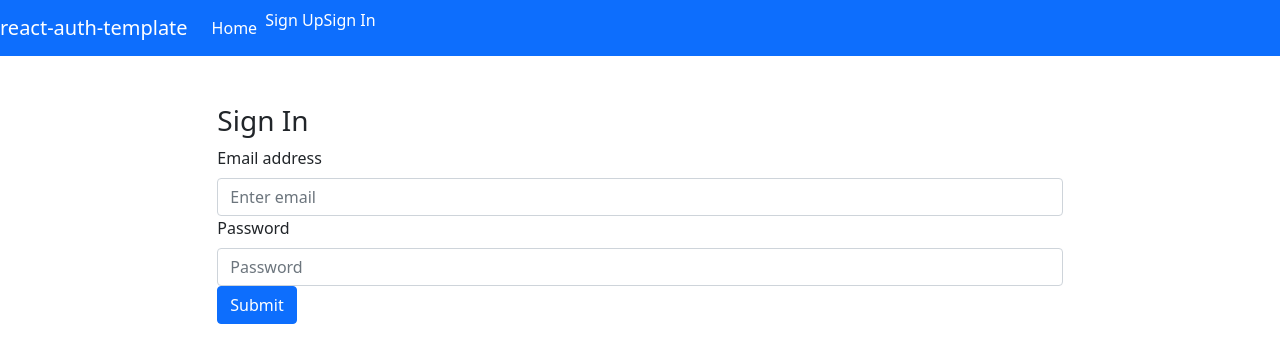
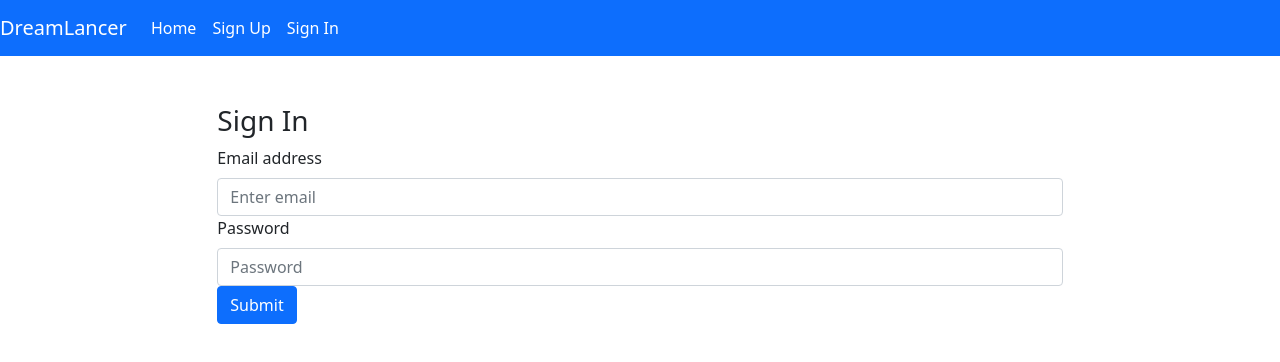
Before and after one commit to Zene09/client-dreamlancer, a React (Create React App) app: page /sign-in in a window 1280 px wide. Shown: the top 362 px of the page. Built offline with nearby package versions, Linux system fonts and the light colour scheme.

Commit message:
bug fixes

```diff
--- a/src/api/auth.js
+++ b/src/api/auth.js
@@ -4,7 +4,7 @@ import axios from 'axios'
 export const signUp = (credentials) => {
 	return axios({
 		method: 'POST',
-		url: apiUrl + '/sign-up',
+		url: apiUrl + 'sign-up/',
 		data: {
 			credentials: {
 				email: credentials.email,
@@ -17,7 +17,7 @@ export const signUp = (credentials) => {
 
 export const signIn = (credentials) => {
 	return axios({
-		url: apiUrl + '/sign-in',
+		url: apiUrl + 'sign-in/',
 		method: 'POST',
 		data: {
 			credentials: {
@@ -30,10 +30,10 @@ export const signIn = (credentials) => {
 
 export const signOut = (user) => {
 	return axios({
-		url: apiUrl + '/sign-out',
+		url: apiUrl + 'sign-out/',
 		method: 'DELETE',
 		headers: {
-			Authorization: `Token token=${user.token}`,
+			Authorization: `Token ${user.token}`,
 		},
 	})
 }
@@ -43,7 +43,7 @@ export const changePassword = (passwords, user) => {
 		url: apiUrl + '/change-password',
 		method: 'PATCH',
 		headers: {
-			Authorization: `Token token=${user.token}`,
+			Authorization: `Token ${user.token}`,
 		},
 		data: {
 			passwords: {
--- a/src/apiConfig.js
+++ b/src/apiConfig.js
@@ -2,7 +2,7 @@ let apiUrl
 const apiUrls = {
     // YOU MUST CHANGE PRODUCTION URL WHEN DEPLOYING
 	production: '<replace_with_deployed_api_url>',
-	development: 'http://localhost:8000',
+	development: 'http://127.0.0.1:8000/',
 }
 
 if (window.location.hostname === 'localhost') {
--- a/src/components/shared/Header.js
+++ b/src/components/shared/Header.js
@@ -8,12 +8,12 @@ const linkStyle = {
 }
 const authenticatedOptions = (
 	<>
-		<Nav.Item>
+		<Nav.Item className='m-2'>
 			<Link to='change-password' style={linkStyle}>
 				Change Password
 			</Link>
 		</Nav.Item>
-		<Nav.Item>
+		<Nav.Item className='m-2'>
 			<Link to='sign-out' style={linkStyle}>
 				Sign Out
 			</Link>
@@ -23,10 +23,10 @@ const authenticatedOptions = (
 
 const unauthenticatedOptions = (
 	<>
-        <Nav.Item>
+        <Nav.Item className='m-2'>
 		    <Link to='sign-up' style={linkStyle}>Sign Up</Link>
         </Nav.Item>
-        <Nav.Item>
+        <Nav.Item className='m-2'>
 		    <Link to='sign-in' style={linkStyle}>Sign In</Link>
         </Nav.Item>
 	</>
@@ -46,7 +46,7 @@ const Header = ({ user }) => (
 	<Navbar bg='primary' variant='dark' expand='md'>
 		<Navbar.Brand>
             <Link to='/' style={linkStyle}>
-                react-auth-template
+                DreamLancer
             </Link>
         </Navbar.Brand>
 		<Navbar.Toggle aria-controls='basic-navbar-nav' />
```
Also changed, not shown: 1 other file (tests, documents, lock files or other folders).
